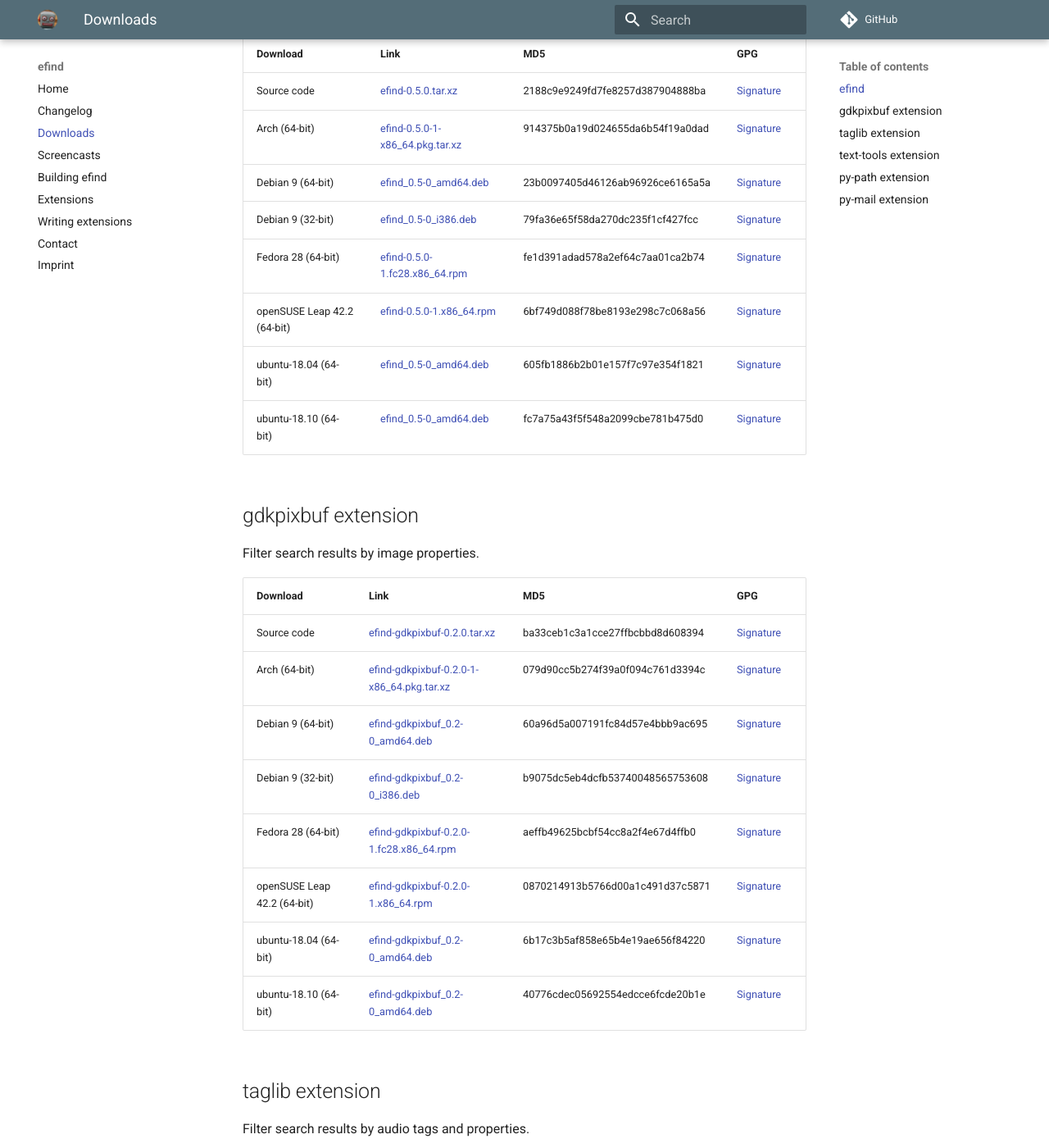
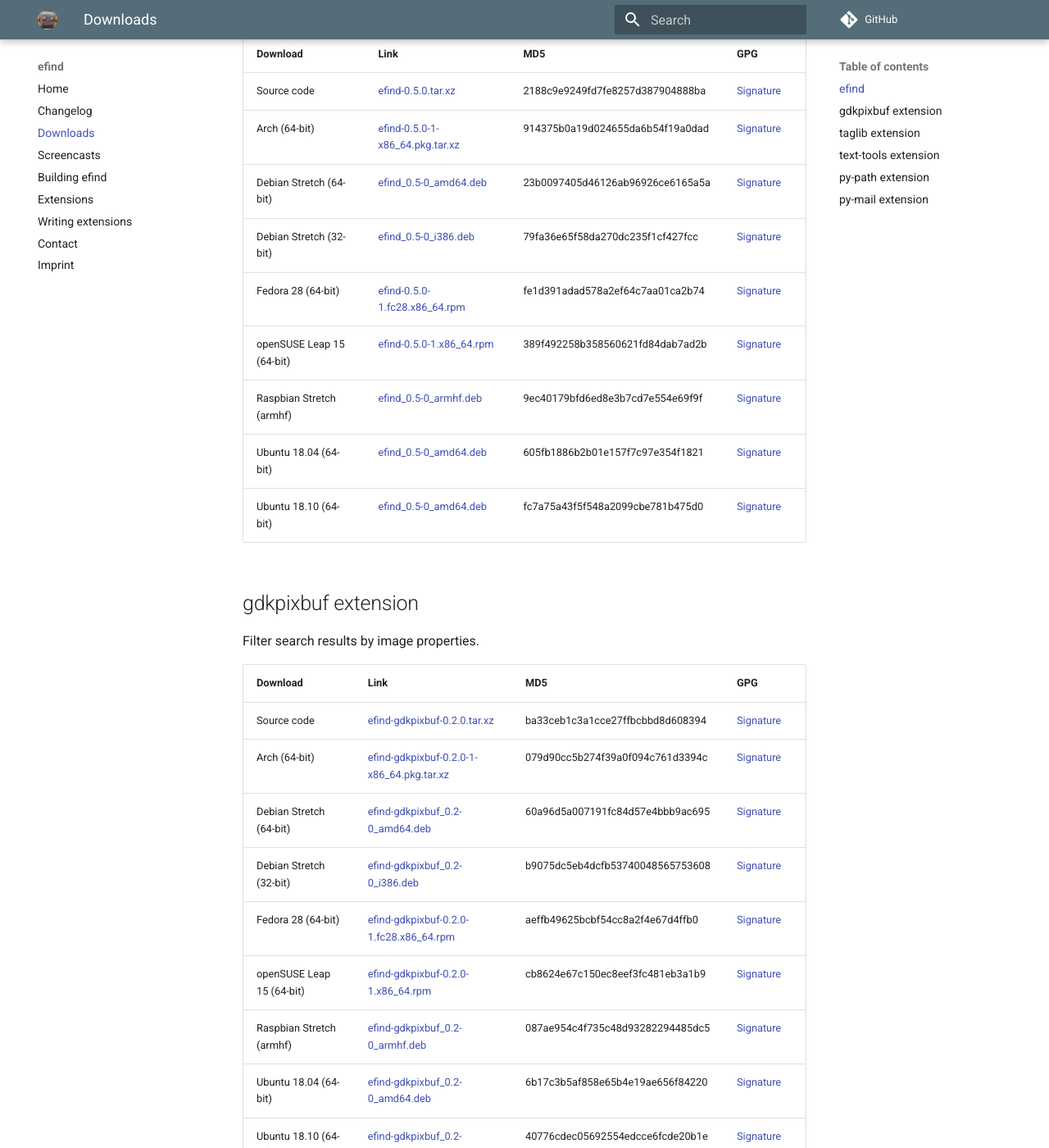
Before and after one commit to 20centaurifux/efind-website, an MkDocs documentation site: the page built from docs/downloads.md, in a window 1280 px wide and 1400 px high, scrolled down 279 px. Shown: the whole window at 82% size. Built offline with MkDocs 1.6.1 and Material for MkDocs 9.7.7, drawn with Linux system fonts in a browser that asks for light colours; comment, search, counter and statistics services are not loaded; some of the changed text lies outside the part shown.

Commit message:
openSUSE leap 15 & Raspbian Strech downloads

```diff
--- a/docs/downloads.md
+++ b/docs/downloads.md
@@ -8,12 +8,13 @@
 | :------- | :--- | :-- | :-- |
 Source code|[efind-0.5.0.tar.xz](downloads/source/efind-0.5.0.tar.xz)|2188c9e9249fd7fe8257d387904888ba|[Signature](downloads/source/efind-0.5.0.tar.xz.asc)
 Arch (64-bit)|[efind-0.5.0-1-x86_64.pkg.tar.xz](downloads/arch/efind-0.5.0-1-x86_64.pkg.tar.xz)|914375b0a19d024655da6b54f19a0dad|[Signature](downloads/arch/efind-0.5.0-1-x86_64.pkg.tar.xz.asc)
-Debian 9 (64-bit)|[efind_0.5-0_amd64.deb](downloads/debian-9/efind_0.5-0_amd64.deb)|23b0097405d46126ab96926ce6165a5a|[Signature](downloads/debian-9/efind_0.5-0_amd64.deb.asc)
-Debian 9 (32-bit)|[efind_0.5-0_i386.deb](downloads/debian-9/efind_0.5-0_i386.deb)|79fa36e65f58da270dc235f1cf427fcc|[Signature](downloads/debian-9/efind_0.5-0_i386.deb.asc)
+Debian Stretch (64-bit)|[efind_0.5-0_amd64.deb](downloads/debian-9/efind_0.5-0_amd64.deb)|23b0097405d46126ab96926ce6165a5a|[Signature](downloads/debian-9/efind_0.5-0_amd64.deb.asc)
+Debian Stretch (32-bit)|[efind_0.5-0_i386.deb](downloads/debian-9/efind_0.5-0_i386.deb)|79fa36e65f58da270dc235f1cf427fcc|[Signature](downloads/debian-9/efind_0.5-0_i386.deb.asc)
 Fedora 28 (64-bit)|[efind-0.5.0-1.fc28.x86_64.rpm](downloads/fedora-28/efind-0.5.0-1.fc28.x86_64.rpm)|fe1d391adad578a2ef64c7aa01ca2b74|[Signature](downloads/fedora-28/efind-0.5.0-1.fc28.x86_64.rpm.asc)
-openSUSE Leap 42.2 (64-bit)|[efind-0.5.0-1.x86_64.rpm](downloads/opensuse-leap/efind-0.5.0-1.x86_64.rpm)|6bf749d088f78be8193e298c7c068a56|[Signature](downloads/opensuse-leap/efind-0.5.0-1.x86_64.rpm.asc)
-ubuntu-18.04 (64-bit)|[efind_0.5-0_amd64.deb](downloads/ubuntu-18.04/efind_0.5-0_amd64.deb)|605fb1886b2b01e157f7c97e354f1821|[Signature](downloads/ubuntu-18.04/efind_0.5-0_amd64.deb.asc)
-ubuntu-18.10 (64-bit)|[efind_0.5-0_amd64.deb](downloads/ubuntu-18.10/efind_0.5-0_amd64.deb)|fc7a75a43f5f548a2099cbe781b475d0|[Signature](downloads/ubuntu-18.10/efind_0.5-0_amd64.deb.asc)
+openSUSE Leap 15 (64-bit)|[efind-0.5.0-1.x86_64.rpm](downloads/opensuse-leap/efind-0.5.0-1.x86_64.rpm)|389f492258b358560621fd84dab7ad2b|[Signature](downloads/opensuse-leap/efind-0.5.0-1.x86_64.rpm.asc)
+Raspbian Stretch (armhf)|[efind_0.5-0_armhf.deb](downloads/raspbian-9/efind_0.5-0_armhf.deb)|9ec40179bfd6ed8e3b7cd7e554e69f9f|[Signature](downloads/raspbian-9/efind_0.5-0_armhf.deb.asc)
+Ubuntu 18.04 (64-bit)|[efind_0.5-0_amd64.deb](downloads/ubuntu-18.04/efind_0.5-0_amd64.deb)|605fb1886b2b01e157f7c97e354f1821|[Signature](downloads/ubuntu-18.04/efind_0.5-0_amd64.deb.asc)
+Ubuntu 18.10 (64-bit)|[efind_0.5-0_amd64.deb](downloads/ubuntu-18.10/efind_0.5-0_amd64.deb)|fc7a75a43f5f548a2099cbe781b475d0|[Signature](downloads/ubuntu-18.10/efind_0.5-0_amd64.deb.asc)
 
 ##gdkpixbuf extension
 
@@ -23,12 +24,13 @@
 | :------- | :--- | :-- | :-- |
 Source code|[efind-gdkpixbuf-0.2.0.tar.xz](downloads/source/efind-gdkpixbuf-0.2.0.tar.xz)|ba33ceb1c3a1cce27ffbcbbd8d608394|[Signature](downloads/source/efind-gdkpixbuf-0.2.0.tar.xz.asc)
 Arch (64-bit)|[efind-gdkpixbuf-0.2.0-1-x86_64.pkg.tar.xz](downloads/arch/efind-gdkpixbuf-0.2.0-1-x86_64.pkg.tar.xz)|079d90cc5b274f39a0f094c761d3394c|[Signature](downloads/arch/efind-gdkpixbuf-0.2.0-1-x86_64.pkg.tar.xz.asc)
-Debian 9 (64-bit)|[efind-gdkpixbuf_0.2-0_amd64.deb](downloads/debian-9/efind-gdkpixbuf_0.2-0_amd64.deb)|60a96d5a007191fc84d57e4bbb9ac695|[Signature](downloads/debian-9/efind-gdkpixbuf_0.2-0_amd64.deb.asc)
-Debian 9 (32-bit)|[efind-gdkpixbuf_0.2-0_i386.deb](downloads/debian-9/efind-gdkpixbuf_0.2-0_i386.deb)|b9075dc5eb4dcfb53740048565753608|[Signature](downloads/debian-9/efind-gdkpixbuf_0.2-0_i386.deb.asc)
+Debian Stretch (64-bit)|[efind-gdkpixbuf_0.2-0_amd64.deb](downloads/debian-9/efind-gdkpixbuf_0.2-0_amd64.deb)|60a96d5a007191fc84d57e4bbb9ac695|[Signature](downloads/debian-9/efind-gdkpixbuf_0.2-0_amd64.deb.asc)
+Debian Stretch (32-bit)|[efind-gdkpixbuf_0.2-0_i386.deb](downloads/debian-9/efind-gdkpixbuf_0.2-0_i386.deb)|b9075dc5eb4dcfb53740048565753608|[Signature](downloads/debian-9/efind-gdkpixbuf_0.2-0_i386.deb.asc)
 Fedora 28 (64-bit)|[efind-gdkpixbuf-0.2.0-1.fc28.x86_64.rpm](downloads/fedora-28/efind-gdkpixbuf-0.2.0-1.fc28.x86_64.rpm)|aeffb49625bcbf54cc8a2f4e67d4ffb0|[Signature](downloads/fedora-28/efind-gdkpixbuf-0.2.0-1.fc28.x86_64.rpm.asc)
-openSUSE Leap 42.2 (64-bit)|[efind-gdkpixbuf-0.2.0-1.x86_64.rpm](downloads/opensuse-leap/efind-gdkpixbuf-0.2.0-1.x86_64.rpm)|0870214913b5766d00a1c491d37c5871|[Signature](downloads/opensuse-leap/efind-gdkpixbuf-0.2.0-1.x86_64.rpm.asc)
-ubuntu-18.04 (64-bit)|[efind-gdkpixbuf_0.2-0_amd64.deb](downloads/ubuntu-18.04/efind-gdkpixbuf_0.2-0_amd64.deb)|6b17c3b5af858e65b4e19ae656f84220|[Signature](downloads/ubuntu-18.04/efind-gdkpixbuf_0.2-0_amd64.deb.asc)
-ubuntu-18.10 (64-bit)|[efind-gdkpixbuf_0.2-0_amd64.deb](downloads/ubuntu-18.10/efind-gdkpixbuf_0.2-0_amd64.deb)|40776cdec05692554edcce6fcde20b1e|[Signature](downloads/ubuntu-18.10/efind-gdkpixbuf_0.2-0_amd64.deb.asc)
+openSUSE Leap 15 (64-bit)|[efind-gdkpixbuf-0.2.0-1.x86_64.rpm](downloads/opensuse-leap/efind-gdkpixbuf-0.2.0-1.x86_64.rpm)|cb8624e67c150ec8eef3fc481eb3a1b9|[Signature](downloads/opensuse-leap/efind-gdkpixbuf-0.2.0-1.x86_64.rpm.asc)
+Raspbian Stretch (armhf)|[efind-gdkpixbuf_0.2-0_armhf.deb](downloads/raspbian-9/efind-gdkpixbuf_0.2-0_armhf.deb)|087ae954c4f735c48d93282294485dc5|[Signature](downloads/raspbian-9/efind-gdkpixbuf_0.2-0_armhf.deb.asc)
+Ubuntu 18.04 (64-bit)|[efind-gdkpixbuf_0.2-0_amd64.deb](downloads/ubuntu-18.04/efind-gdkpixbuf_0.2-0_amd64.deb)|6b17c3b5af858e65b4e19ae656f84220|[Signature](downloads/ubuntu-18.04/efind-gdkpixbuf_0.2-0_amd64.deb.asc)
+Ubuntu 18.10 (64-bit)|[efind-gdkpixbuf_0.2-0_amd64.deb](downloads/ubuntu-18.10/efind-gdkpixbuf_0.2-0_amd64.deb)|40776cdec05692554edcce6fcde20b1e|[Signature](downloads/ubuntu-18.10/efind-gdkpixbuf_0.2-0_amd64.deb.asc)
 
 ##taglib extension
 
@@ -38,11 +40,13 @@
 | :------- | :--- | :-- | :-- |
 Source code|[efind-taglib-0.2.0.tar.xz](downloads/source/efind-taglib-0.2.0.tar.xz)|481f5cd5f83ced1c841eda492eb7e7bc|[Signature](downloads/source/efind-taglib-0.2.0.tar.xz.asc)
 Arch (64-bit)|[efind-taglib-0.2.0-1-x86_64.pkg.tar.xz](downloads/arch/efind-taglib-0.2.0-1-x86_64.pkg.tar.xz)|40ecf5da3dc6112f0483cfdbc384927e|[Signature](downloads/arch/efind-taglib-0.2.0-1-x86_64.pkg.tar.xz.asc)
-Debian 9 (64-bit)|[efind-taglib_0.2-0_amd64.deb](downloads/debian-9/efind-taglib_0.2-0_amd64.deb)|143410a9befcab00ce86a15c1e5ebf62|[Signature](downloads/debian-9/efind-taglib_0.2-0_amd64.deb.asc)
-Debian 9 (32-bit)|[efind-taglib_0.2-0_i386.deb](downloads/debian-9/efind-taglib_0.2-0_i386.deb)|8a911cd7b3b7e3bf728ca3be10825fe4|[Signature](downloads/debian-9/efind-taglib_0.2-0_i386.deb.asc)
+Debian Stretch (64-bit)|[efind-taglib_0.2-0_amd64.deb](downloads/debian-9/efind-taglib_0.2-0_amd64.deb)|143410a9befcab00ce86a15c1e5ebf62|[Signature](downloads/debian-9/efind-taglib_0.2-0_amd64.deb.asc)
+Debian Stretch (32-bit)|[efind-taglib_0.2-0_i386.deb](downloads/debian-9/efind-taglib_0.2-0_i386.deb)|8a911cd7b3b7e3bf728ca3be10825fe4|[Signature](downloads/debian-9/efind-taglib_0.2-0_i386.deb.asc)
 Fedora 28 (64-bit)|[efind-taglib-0.2.0-1.fc28.x86_64.rpm](downloads/fedora-28/efind-taglib-0.2.0-1.fc28.x86_64.rpm)|49a07f6c4e9caa0614c393704c8346b8|[Signature](downloads/fedora-28/efind-taglib-0.2.0-1.fc28.x86_64.rpm.asc)
-ubuntu-18.04 (64-bit)|[efind-taglib_0.2-0_amd64.deb](downloads/ubuntu-18.04/efind-taglib_0.2-0_amd64.deb)|eab80ed442527f28ec3f82e09d436a6b|[Signature](downloads/ubuntu-18.04/efind-taglib_0.2-0_amd64.deb.asc)
-ubuntu-18.10 (64-bit)|[efind-taglib_0.2-0_amd64.deb](downloads/ubuntu-18.10/efind-taglib_0.2-0_amd64.deb)|5d3e020640fe72d4c30d6b1c9dff3270|[Signature](downloads/ubuntu-18.10/efind-taglib_0.2-0_amd64.deb.asc)
+openSUSE Leap 15 (64-bit)|[efind-taglib-0.2.0-1.x86_64.rpm](downloads/opensuse-leap/efind-taglib-0.2.0-1.x86_64.rpm)|822587b912d7b24801c487e6a69f11bd|[Signature](downloads/opensuse-leap/efind-taglib-0.2.0-1.x86_64.rpm.asc)
+Raspbian Stretch (armhf)|[efind-taglib_0.2-0_armhf.deb](downloads/raspbian-9/efind-taglib_0.2-0_armhf.deb)|26c42c92c61e0c0d50ae859e6b09d316|[Signature](downloads/raspbian-9/efind-taglib_0.2-0_armhf.deb.asc)
+Ubuntu 18.04 (64-bit)|[efind-taglib_0.2-0_amd64.deb](downloads/ubuntu-18.04/efind-taglib_0.2-0_amd64.deb)|eab80ed442527f28ec3f82e09d436a6b|[Signature](downloads/ubuntu-18.04/efind-taglib_0.2-0_amd64.deb.asc)
+Ubuntu 18.10 (64-bit)|[efind-taglib_0.2-0_amd64.deb](downloads/ubuntu-18.10/efind-taglib_0.2-0_amd64.deb)|5d3e020640fe72d4c30d6b1c9dff3270|[Signature](downloads/ubuntu-18.10/efind-taglib_0.2-0_amd64.deb.asc)
 
 ##text-tools extension
 
@@ -52,12 +56,13 @@
 | :------- | :--- | :-- | :-- |
 Source code|[efind-text-tools-0.2.0.tar.xz](downloads/source/efind-text-tools-0.2.0.tar.xz)|389ba2f433822732a4a88a975cfc34ac|[Signature](downloads/source/efind-text-tools-0.2.0.tar.xz.asc)
 Arch (64-bit)|[efind-text-tools-0.2.0-1-x86_64.pkg.tar.xz](downloads/arch/efind-text-tools-0.2.0-1-x86_64.pkg.tar.xz)|df500d55bb069edb9f7ea0ae2fc9cc9a|[Signature](downloads/arch/efind-text-tools-0.2.0-1-x86_64.pkg.tar.xz.asc)
-Debian 9 (64-bit)|[efind-text-tools_0.2-0_amd64.deb](downloads/debian-9/efind-text-tools_0.2-0_amd64.deb)|5086df41369e74c19254762835120f95|[Signature](downloads/debian-9/efind-text-tools_0.2-0_amd64.deb.asc)
-Debian 9 (32-bit)|[efind-text-tools_0.2-0_i386.deb](downloads/debian-9/efind-text-tools_0.2-0_i386.deb)|de061e1d9e3f6b25fa22cd3e8a03f7ce|[Signature](downloads/debian-9/efind-text-tools_0.2-0_i386.deb.asc)
+Debian Stretch (64-bit)|[efind-text-tools_0.2-0_amd64.deb](downloads/debian-9/efind-text-tools_0.2-0_amd64.deb)|5086df41369e74c19254762835120f95|[Signature](downloads/debian-9/efind-text-tools_0.2-0_amd64.deb.asc)
+Debian Stretch (32-bit)|[efind-text-tools_0.2-0_i386.deb](downloads/debian-9/efind-text-tools_0.2-0_i386.deb)|de061e1d9e3f6b25fa22cd3e8a03f7ce|[Signature](downloads/debian-9/efind-text-tools_0.2-0_i386.deb.asc)
 Fedora 28 (64-bit)|[efind-text-tools-0.2.0-1.fc28.x86_64.rpm](downloads/fedora-28/efind-text-tools-0.2.0-1.fc28.x86_64.rpm)|0affd2b41d59f2e207e49939002ec4b6|[Signature](downloads/fedora-28/efind-text-tools-0.2.0-1.fc28.x86_64.rpm.asc)
-openSUSE Leap 42.2 (64-bit)|[efind-text-tools-0.2.0-1.x86_64.rpm](downloads/opensuse-leap/efind-text-tools-0.2.0-1.x86_64.rpm)|b9923ae103f43b022b7463eaf5e24a96|[Signature](downloads/opensuse-leap/efind-text-tools-0.2.0-1.x86_64.rpm.asc)
-ubuntu-18.04 (64-bit)|[efind-text-tools_0.2-0_amd64.deb](downloads/ubuntu-18.04/efind-text-tools_0.2-0_amd64.deb)|baafd46864c429d910210a1ad0e5e29d|[Signature](downloads/ubuntu-18.04/efind-text-tools_0.2-0_amd64.deb.asc)
-ubuntu-18.10 (64-bit)|[efind-text-tools_0.2-0_amd64.deb](downloads/ubuntu-18.10/efind-text-tools_0.2-0_amd64.deb)|ed6dd4fdff23616088da6b419f2da725|[Signature](downloads/ubuntu-18.10/efind-text-tools_0.2-0_amd64.deb.asc)
+openSUSE Leap 15 (64-bit)|[efind-text-tools-0.2.0-1.x86_64.rpm](downloads/opensuse-leap/efind-text-tools-0.2.0-1.x86_64.rpm)|337ee6a141576e3ae8f863619a197662|[Signature](downloads/opensuse-leap/efind-text-tools-0.2.0-1.x86_64.rpm.asc)
+Raspbian Stretch (armhf)|[efind-text-tools_0.2-0_armhf.deb](downloads/raspbian-9/efind-text-tools_0.2-0_armhf.deb)|c0ef4654973ca6782c78a7e2aa01dbd3|[Signature](downloads/raspbian-9/efind-text-tools_0.2-0_armhf.deb.asc)
+Ubuntu 18.04 (64-bit)|[efind-text-tools_0.2-0_amd64.deb](downloads/ubuntu-18.04/efind-text-tools_0.2-0_amd64.deb)|baafd46864c429d910210a1ad0e5e29d|[Signature](downloads/ubuntu-18.04/efind-text-tools_0.2-0_amd64.deb.asc)
+Ubuntu 18.10 (64-bit)|[efind-text-tools_0.2-0_amd64.deb](downloads/ubuntu-18.10/efind-text-tools_0.2-0_amd64.deb)|ed6dd4fdff23616088da6b419f2da725|[Signature](downloads/ubuntu-18.10/efind-text-tools_0.2-0_amd64.deb.asc)
 
 ##py-path extension
 
```
Also changed, not shown: generate_downloads.py (+9 -5 lines).
